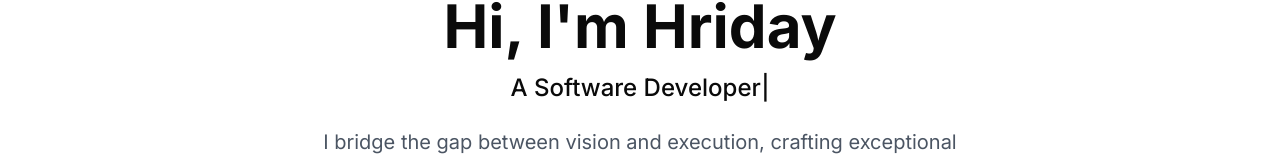
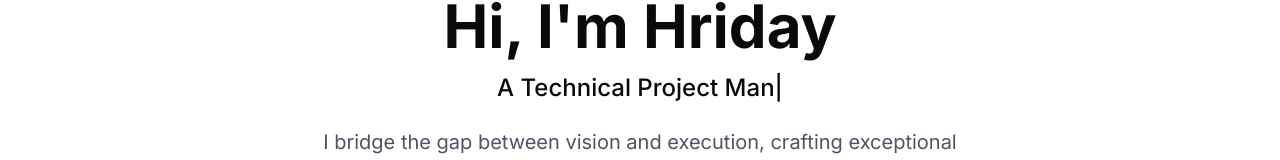
Before and after one commit to hriday-sehgal/NextJS-Portfolio-Website, a Next.js app: page / in a window 1280 px wide. Shown: the part 180-340 px from the top of the page. Built offline with nearby package versions, Linux system fonts and the light colour scheme.

Commit message:
Update page.tsx

```diff
--- a/app/page.tsx
+++ b/app/page.tsx
@@ -221,9 +221,9 @@ export default function Home() {
                     >
                         <TypeAnimation
                             sequence={[
+                                'A Software Developer',
+                                1500,
                                 'A Technical Project Manager',
-                                1500,
-                                'A Software Developer',
                                 1500,
                                 'A Product Manager',
                                 1500,
```
